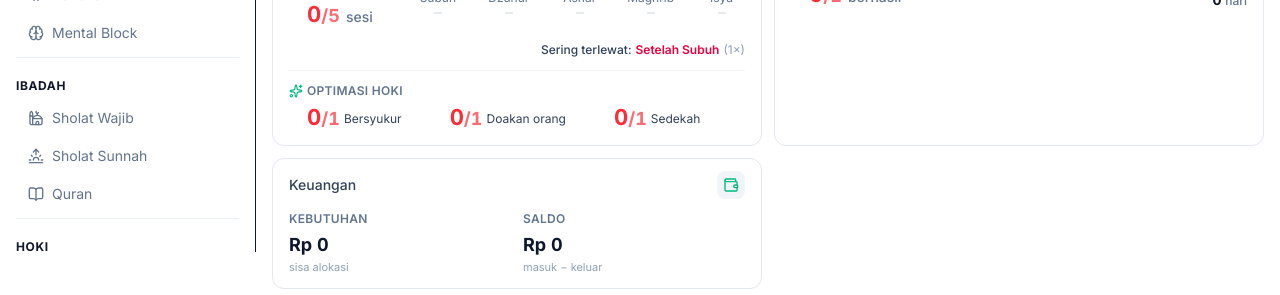
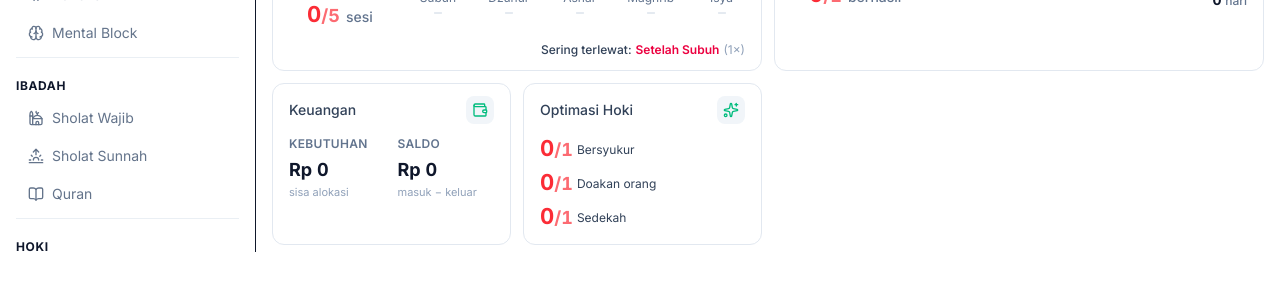
Before and after one commit to adakahroti-hue/daytrack, a Next.js app: page /overview in a window 1280 px wide. Both pictures are taken after a click on the button "Kemarin". Shown: the part 548-843 px from the top of the page. After the commit the page ends 809 px from the top, so only its background shows below. Built offline with nearby package versions, Linux system fonts and the light colour scheme; no server answers; the database is empty.

Commit message:
overview: pisah card Optimasi Hoki, sebaris dengan Keuangan

```diff
--- a/src/components/overview/RoutineTodaySection.tsx
+++ b/src/components/overview/RoutineTodaySection.tsx
@@ -494,37 +494,8 @@ export function RoutineTodaySection({ startStr, endStr, metricEndStr, period }:
               )}
             </div>
           )}
-          {/* #3: Optimasi Hoki — isi card Optimasi Hidup dipindahkan sini (batch 25) */}
-          <div className="mt-3 pt-3 border-t border-slate-100">
-            <p className="text-xs font-semibold uppercase tracking-wide text-slate-500 flex items-center gap-1">
-              <Sparkles className="h-3.5 w-3.5 text-emerald-500" /> Optimasi Hoki
-            </p>
-            {isWeekly ? (
-              <div className="mt-1.5 pl-[18px] flex items-center gap-x-4 sm:gap-x-8 gap-y-3 flex-wrap text-sm">
-                <XyDonut value={checklist[0].days} target={daysElapsed} color="#10b981" size={44} label="Bersyukur" />
-                <XyDonut value={checklist[1].days} target={daysElapsed} color="#10b981" size={44} label="Doakan" />
-                <XyDonut value={sedekahCount} target={daysElapsed} color="#10b981" size={44} label="Sedekah" />
-              </div>
-            ) : (
-              <div className="mt-1.5 pl-[18px] flex items-center gap-x-3 sm:gap-x-10 lg:gap-x-12 gap-y-1.5 flex-wrap text-sm">
-                <div className="flex items-center gap-1">
-                  <span className={cn('text-[18px] sm:text-[22px] font-bold leading-none tabular-nums', numColor(checklist[0].days >= daysElapsed))}>{checklist[0].days}<span className={cn('text-sm sm:text-lg', numColorSoft(checklist[0].days >= daysElapsed))}>/{daysElapsed}</span></span>
-                  <span className="text-[10px] sm:text-xs text-slate-700">Bersyukur</span>
-                  {syukurReason && <span className="text-[10px] text-rose-500">· {REASON_LABELS[syukurReason.reason] ?? syukurReason.reason}</span>}
-                </div>
-                <div className="flex items-center gap-1">
-                  <span className={cn('text-[18px] sm:text-[22px] font-bold leading-none tabular-nums', numColor(checklist[1].days >= daysElapsed))}>{checklist[1].days}<span className={cn('text-sm sm:text-lg', numColorSoft(checklist[1].days >= daysElapsed))}>/{daysElapsed}</span></span>
-                  <span className="text-[10px] sm:text-xs text-slate-700">Doakan orang</span>
-                  {doaReason && <span className="text-[10px] text-rose-500">· {doaReason.reason}</span>}
-                </div>
-                <div className="flex items-center gap-1">
-                  <span className={cn('text-[18px] sm:text-[22px] font-bold leading-none tabular-nums', numColor(sedekahCount >= daysElapsed))}>{sedekahCount}<span className={cn('text-sm sm:text-lg', numColorSoft(sedekahCount >= daysElapsed))}>/{daysElapsed}</span></span>
-                  <span className="text-[10px] sm:text-xs text-slate-700">Sedekah</span>
-                  {sedekahReason && <span className="text-[10px] text-rose-500">· {REASON_LABELS[sedekahReason.reason] ?? sedekahReason.reason}</span>}
-                </div>
-              </div>
-            )}
-          </div>
+          {/* #3: Optimasi Hoki dipindah jadi card tersendiri di bawah */}
+
         </RoutineCard>
 
         {/* Kesehatan — Minum Air + Waktu Tidur + Bebas PMO (mockup batch 23: kolom kanan) */}
@@ -656,6 +627,8 @@ export function RoutineTodaySection({ startStr, endStr, metricEndStr, period }:
           </div>
         </RoutineCard>
 
+        {/* Keuangan + Optimasi Hoki — sebaris (grid 2 kolom) */}
+        <div className="grid grid-cols-1 lg:grid-cols-2 gap-3">
         {/* Keuangan — Kebutuhan & Saldo dari tab Arus Kas */}
         <RoutineCard tint="bg-white border-slate-200" icon={Wallet} iconColor="text-emerald-500" title="Keuangan">
           <div className="mt-3 grid grid-cols-2 gap-3">
@@ -672,6 +645,36 @@ export function RoutineTodaySection({ startStr, endStr, metricEndStr, period }:
           </div>
         </RoutineCard>
 
+        {/* Optimasi Hoki — card tersendiri (sebaris dengan Keuangan) */}
+        <RoutineCard tint="bg-white border-slate-200" icon={Sparkles} iconColor="text-emerald-500" title="Optimasi Hoki">
+          {isWeekly ? (
+            <div className="mt-3 flex items-center gap-x-4 sm:gap-x-8 gap-y-3 flex-wrap text-sm">
+              <XyDonut value={checklist[0].days} target={daysElapsed} color="#10b981" size={44} label="Bersyukur" />
+              <XyDonut value={checklist[1].days} target={daysElapsed} color="#10b981" size={44} label="Doakan" />
+              <XyDonut value={sedekahCount} target={daysElapsed} color="#10b981" size={44} label="Sedekah" />
+            </div>
+          ) : (
+            <div className="mt-3 flex items-center gap-x-3 sm:gap-x-10 lg:gap-x-12 gap-y-1.5 flex-wrap text-sm">
+              <div className="flex items-center gap-1">
+                <span className={cn('text-[18px] sm:text-[22px] font-bold leading-none tabular-nums', numColor(checklist[0].days >= daysElapsed))}>{checklist[0].days}<span className={cn('text-sm sm:text-lg', numColorSoft(checklist[0].days >= daysElapsed))}>/{daysElapsed}</span></span>
+                <span className="text-[10px] sm:text-xs text-slate-700">Bersyukur</span>
+                {syukurReason && <span className="text-[10px] text-rose-500">· {REASON_LABELS[syukurReason.reason] ?? syukurReason.reason}</span>}
+              </div>
+              <div className="flex items-center gap-1">
+                <span className={cn('text-[18px] sm:text-[22px] font-bold leading-none tabular-nums', numColor(checklist[1].days >= daysElapsed))}>{checklist[1].days}<span className={cn('text-sm sm:text-lg', numColorSoft(checklist[1].days >= daysElapsed))}>/{daysElapsed}</span></span>
+                <span className="text-[10px] sm:text-xs text-slate-700">Doakan orang</span>
+                {doaReason && <span className="text-[10px] text-rose-500">· {doaReason.reason}</span>}
+              </div>
+              <div className="flex items-center gap-1">
+                <span className={cn('text-[18px] sm:text-[22px] font-bold leading-none tabular-nums', numColor(sedekahCount >= daysElapsed))}>{sedekahCount}<span className={cn('text-sm sm:text-lg', numColorSoft(sedekahCount >= daysElapsed))}>/{daysElapsed}</span></span>
+                <span className="text-[10px] sm:text-xs text-slate-700">Sedekah</span>
+                {sedekahReason && <span className="text-[10px] text-rose-500">· {REASON_LABELS[sedekahReason.reason] ?? sedekahReason.reason}</span>}
+              </div>
+            </div>
+          )}
+        </RoutineCard>
+        </div>
+
       </div>
     </section>
   )
```
